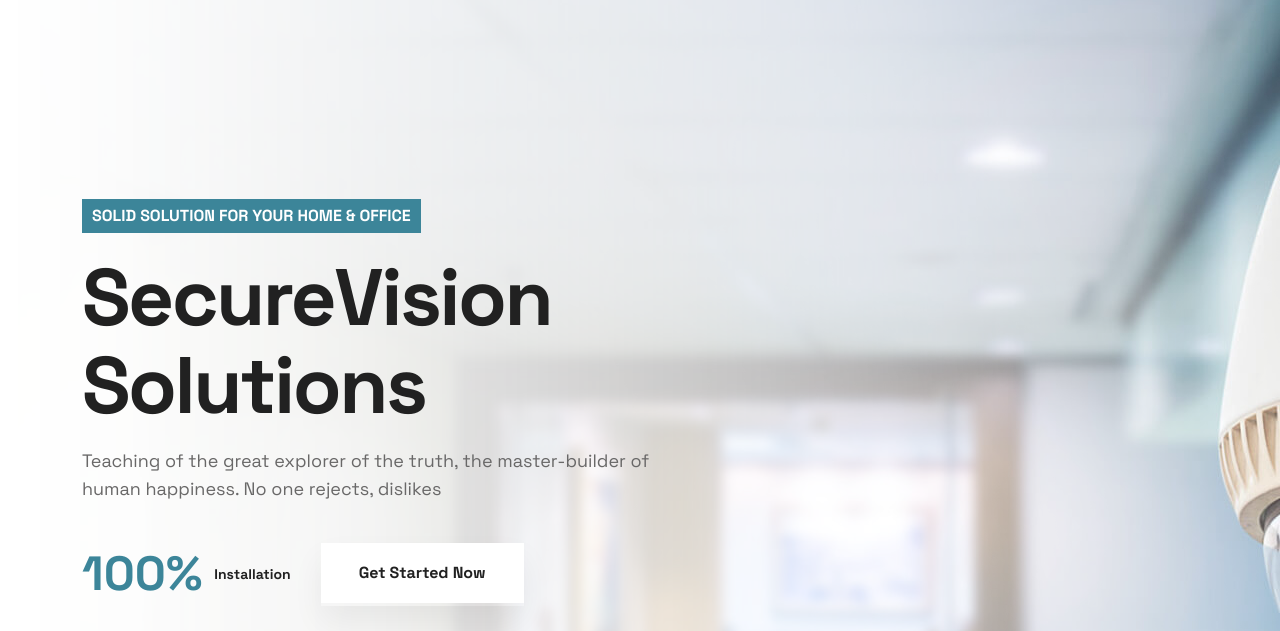
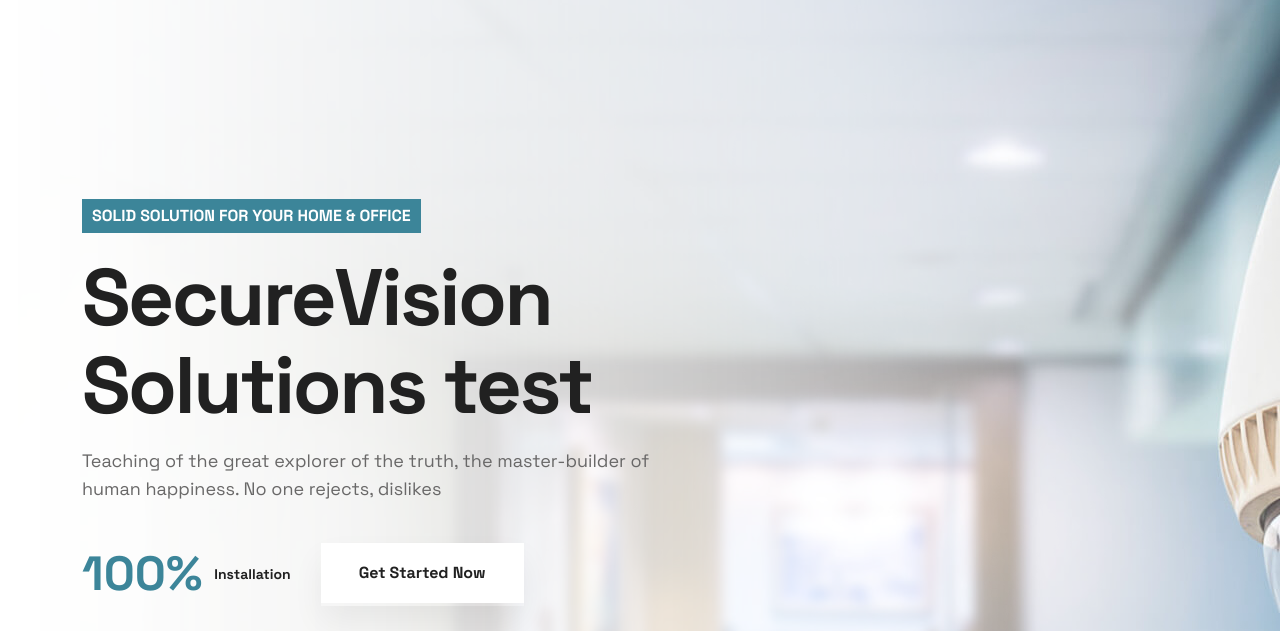
Before and after one commit to thiran-naleendra/secure_vishion, a plain HTML site: page index.html in a window 1280 px wide. Shown: the part 169-800 px from the top of the page. Drawn offline with Linux system fonts and the light colour scheme; files whose address does not match are found by name.

Commit message:
testting

```diff
--- a/index.html
+++ b/index.html
@@ -177,7 +177,7 @@
                   <div class="col-xxl-6 col-xl-7 col-lg-8">
                      <div class="tp-slider-content">
                         <span class="tp-slider-sub-title">Solid solution for your home & office</span>
-                        <h2 class="tp-slider-title">SecureVision Solutions</h2>
+                        <h2 class="tp-slider-title">SecureVision Solutions test</h2>
                         <p>Teaching of the great explorer of the truth, the master-builder of <br> human happiness. No
                            one rejects, dislikes</p>
                         <div class="tp-slide-btn-box mt-40">
```
